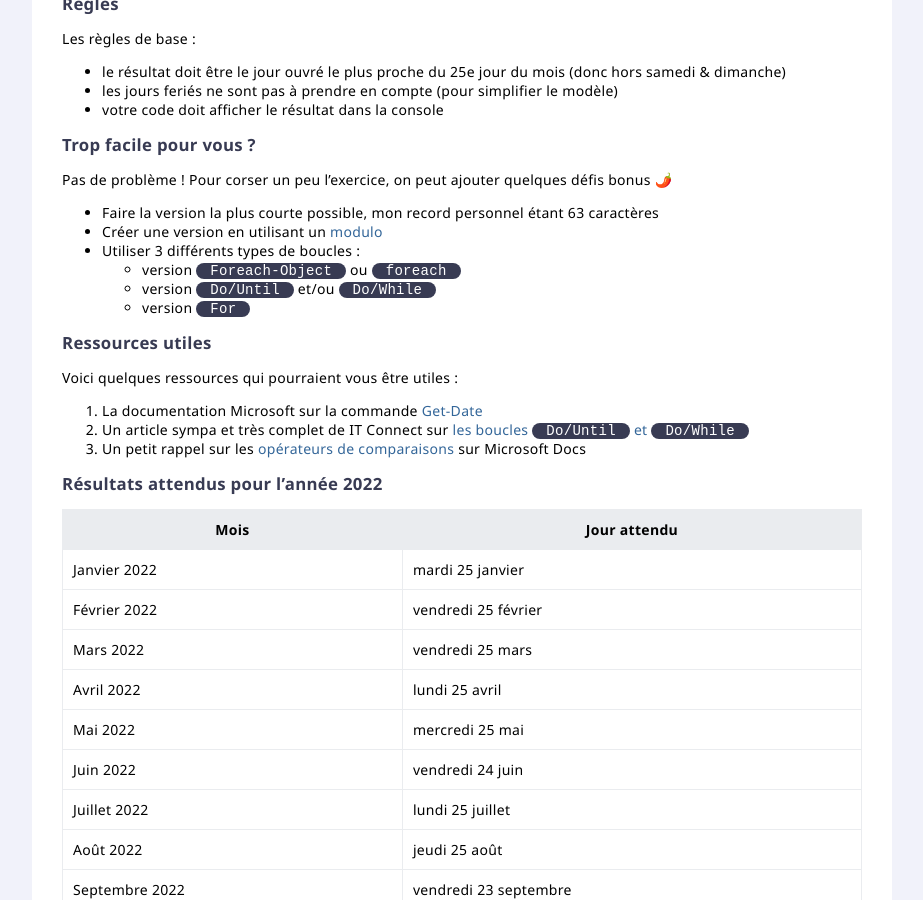
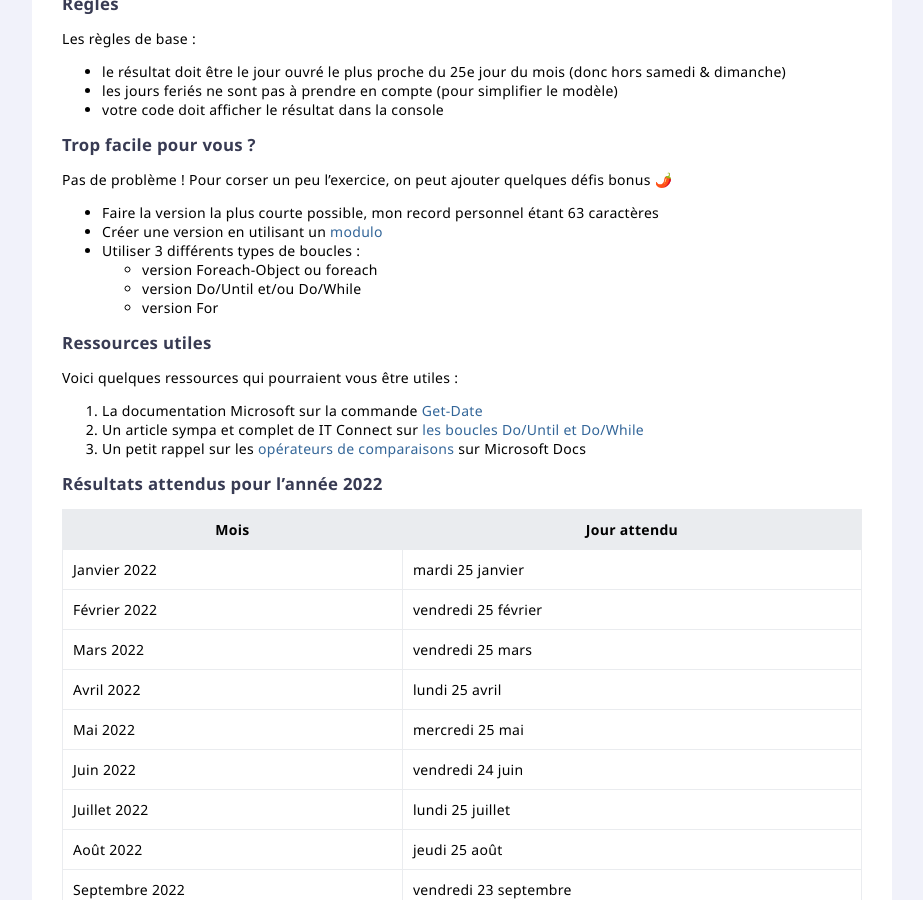
Before and after one commit to leobouard/leobouard.github.io, a Jekyll site: the page built from _posts/2021-07-23-jour-de-paie.md, in a window 1280 px wide and 900 px high, scrolled down 810 px. Shown: the whole window, without its empty margins (178-1101 px from the left). Built offline with Jekyll 4.4.1, drawn with Linux system fonts in a browser that asks for light colours.

Commit message:
Update 2021-07-23-jour-de-paie.md

```diff
--- a/_posts/2021-07-23-jour-de-paie.md
+++ b/_posts/2021-07-23-jour-de-paie.md
@@ -13,7 +13,7 @@ Admettons la situation suivante : votre salaire vous est versé au plus tard le
 
 ![le jour après la paye](https://media2.giphy.com/media/ZWiIwPxJ9JGW4/giphy.gif?cid=ecf05e47tztz1sa2magi8gsof2idlq05bmu1qvxiofkxia0q&rid=giphy.gif&ct=g)
 
-<span style="text-align: center;"><i>Environ 5 min après avoir reçu votre salaire</i></span>
+*Environ 5 min après avoir reçu votre salaire*
 
 Du coup la question est simple : c'est quand votre jour de paie ?
 
@@ -31,16 +31,16 @@ Pas de problème ! Pour corser un peu l'exercice, on peut ajouter quelques défi
 - Faire la version la plus courte possible, mon record personnel étant 63 caractères
 - Créer une version en utilisant un [modulo](https://devblogs.microsoft.com/scripting/powertip-return-remainder-after-dividing-two-numbers/)
 - Utiliser 3 différents types de boucles :
-  - version `Foreach-Object` ou `foreach`
-  - version `Do/Until` et/ou `Do/While`
-  - version `For`
+  - version Foreach-Object ou foreach
+  - version Do/Until et/ou Do/While
+  - version For
 
 ## Ressources utiles
 
 Voici quelques ressources qui pourraient vous être utiles :
 
 1. La documentation Microsoft sur la commande [Get-Date](https://docs.microsoft.com/powershell/module/microsoft.powershell.utility/get-date)
-2. Un article sympa et très complet de IT Connect sur [les boucles `Do/Until` et `Do/While`](https://www.it-connect.fr/powershell-boucle-do-until-et-do-while/)
+2. Un article sympa et complet de IT Connect sur [les boucles Do/Until et Do/While](https://www.it-connect.fr/powershell-boucle-do-until-et-do-while/)
 3. Un petit rappel sur les [opérateurs de comparaisons](https://docs.microsoft.com/powershell/module/microsoft.powershell.core/about/about_comparison_operators) sur Microsoft Docs
 
 ## Résultats attendus pour l'année 2022
```
